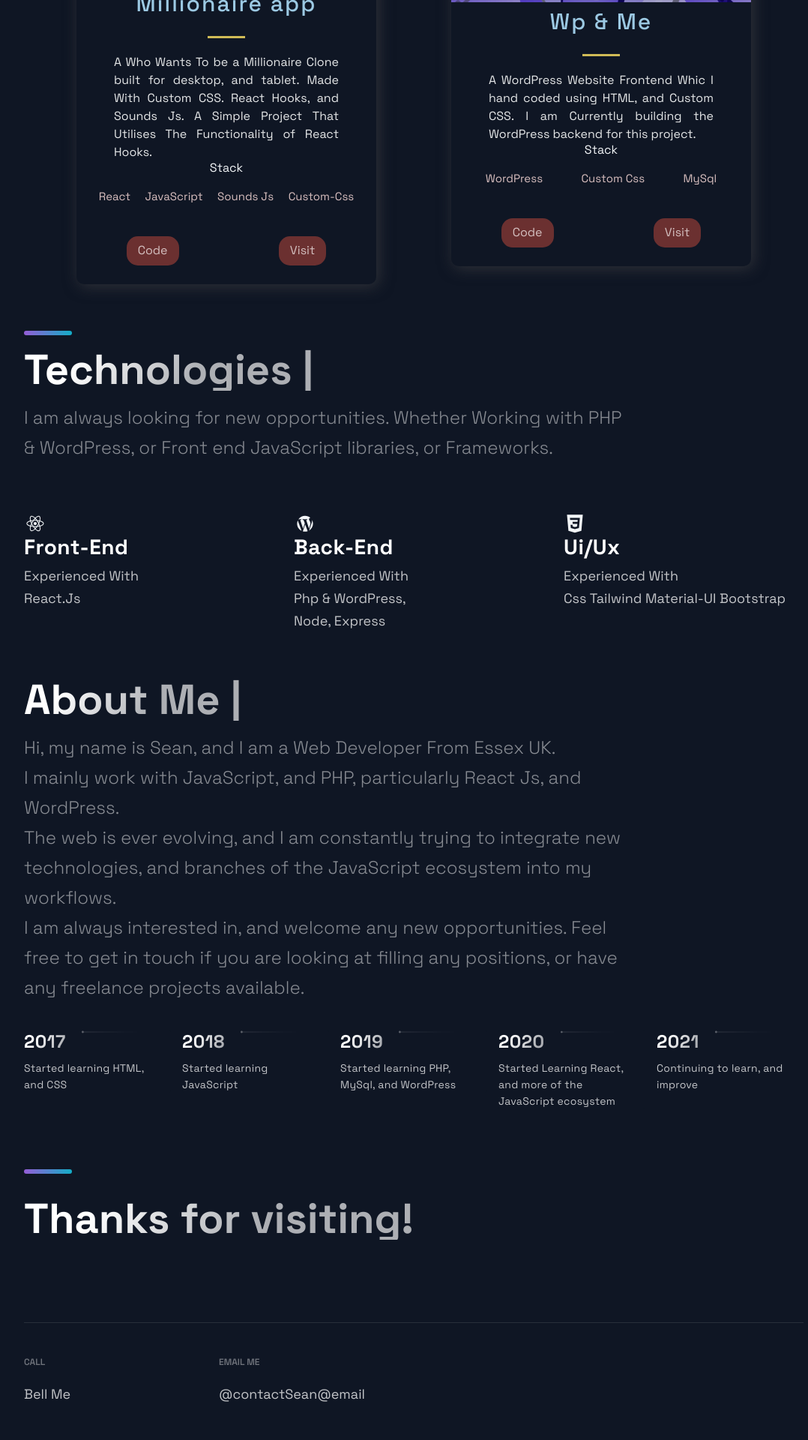
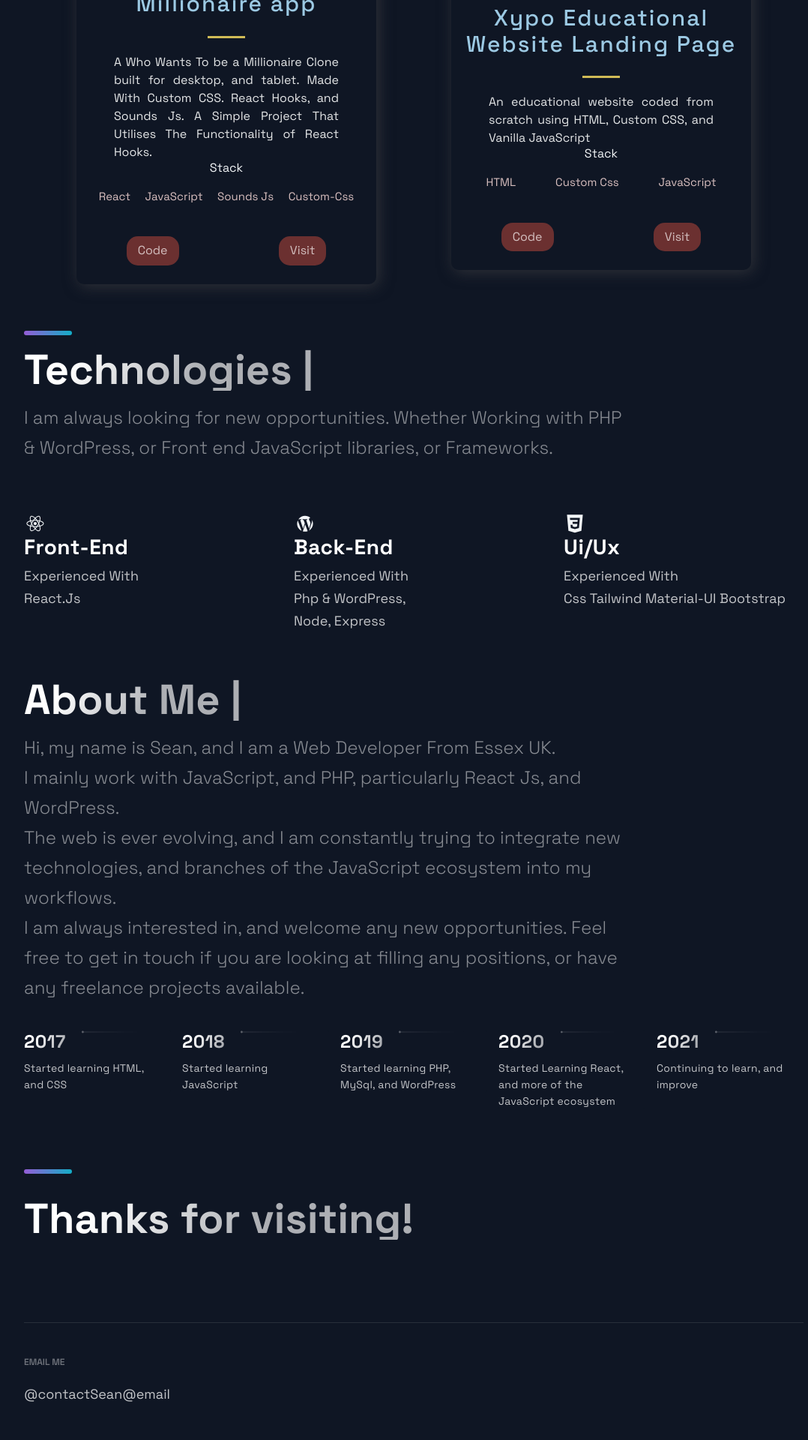
Before and after one commit to Sean-Black/next-port, a Next.js app: page / in a window 1280 px wide. Shown: the part 1640-3560 px from the top of the page at 75% size, without its empty margins (88-1166 px from the left). Built offline with nearby package versions, Linux system fonts and the light colour scheme.

Commit message:
Added xypo landing page, and updated urls

```diff
--- a/src/components/Footer/Footer.js
+++ b/src/components/Footer/Footer.js
@@ -8,10 +8,6 @@ const Footer = () => {
   return (
     <FooterWrapper>
       <LinkList>
-        <LinkColumn>
-          <LinkTitle>Call</LinkTitle>
-          <LinkItem href="tel:'3535000'">Bell Me</LinkItem>
-        </LinkColumn>
         <LinkColumn>
           <LinkTitle>Email Me</LinkTitle>
           <LinkItem href="mailto:MailSeanBlack@gmail.com">
--- a/src/constants/constants.js
+++ b/src/constants/constants.js
@@ -31,14 +31,14 @@ export const projects = [
   },
 
   {
-    title: "Wp & Me",
+    title: "Xypo Educational Website Landing Page",
 
     description:
-      "A WordPress Website Frontend Whic I hand coded using HTML, and Custom CSS. I am Currently building the WordPress backend for this project.",
-    image: "/images/wp-me-img.png",
-    tags: ["WordPress", "Custom Css", "MySql"],
-    source: "https://google.com",
-    visit: "https://google.com",
+      "An educational website coded from scratch using HTML, Custom CSS, and Vanilla JavaScript",
+    image: "/images/xypo-land.png",
+    tags: ["HTML", "Custom Css", "JavaScript"],
+    source: "https://github.com/Sean-Black/agency-course-site",
+    visit: "https://xypocourselandingpage.netlify.app/",
     id: 3,
   },
 ];
```
Also changed, not shown: public/images/xypo-land.png (added).
